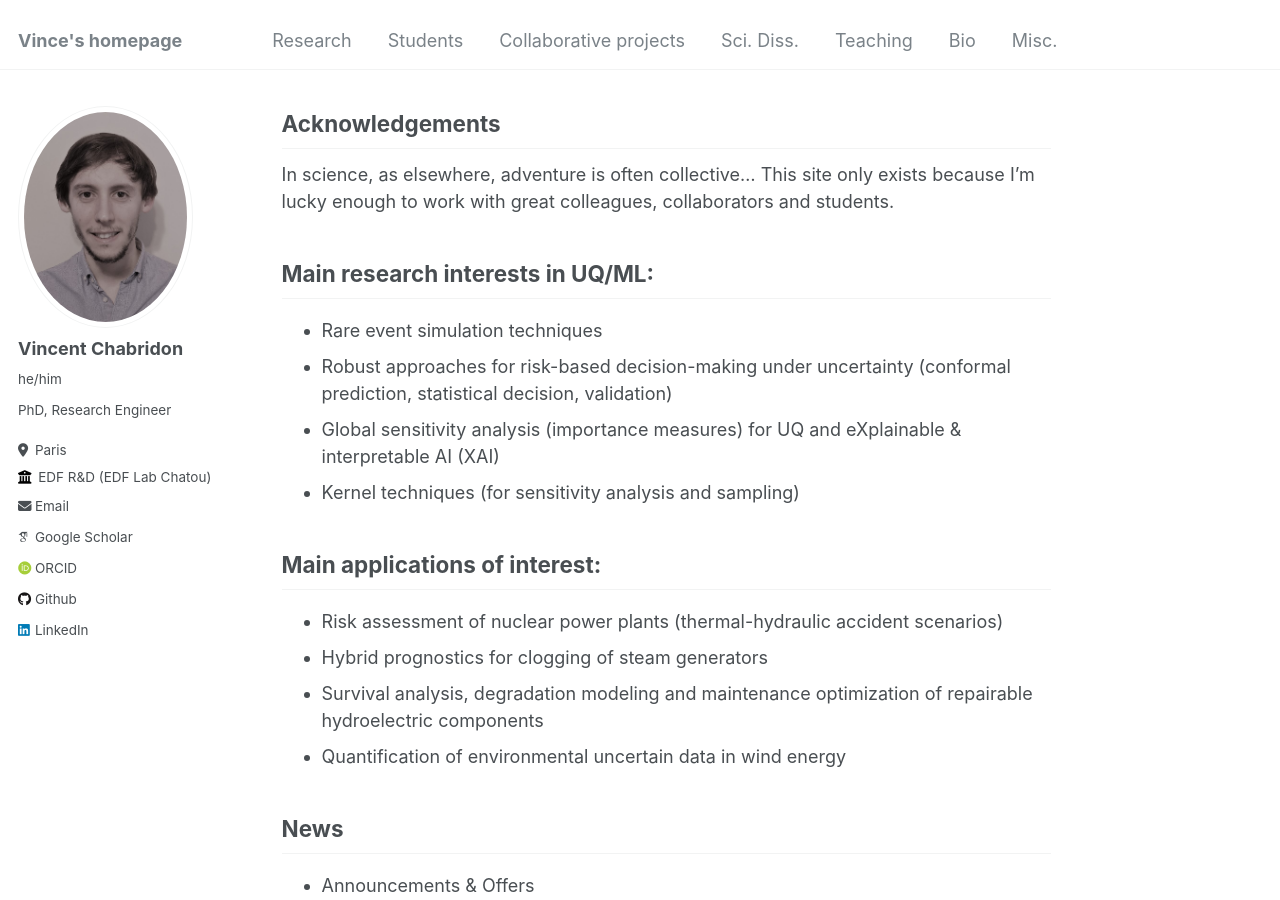
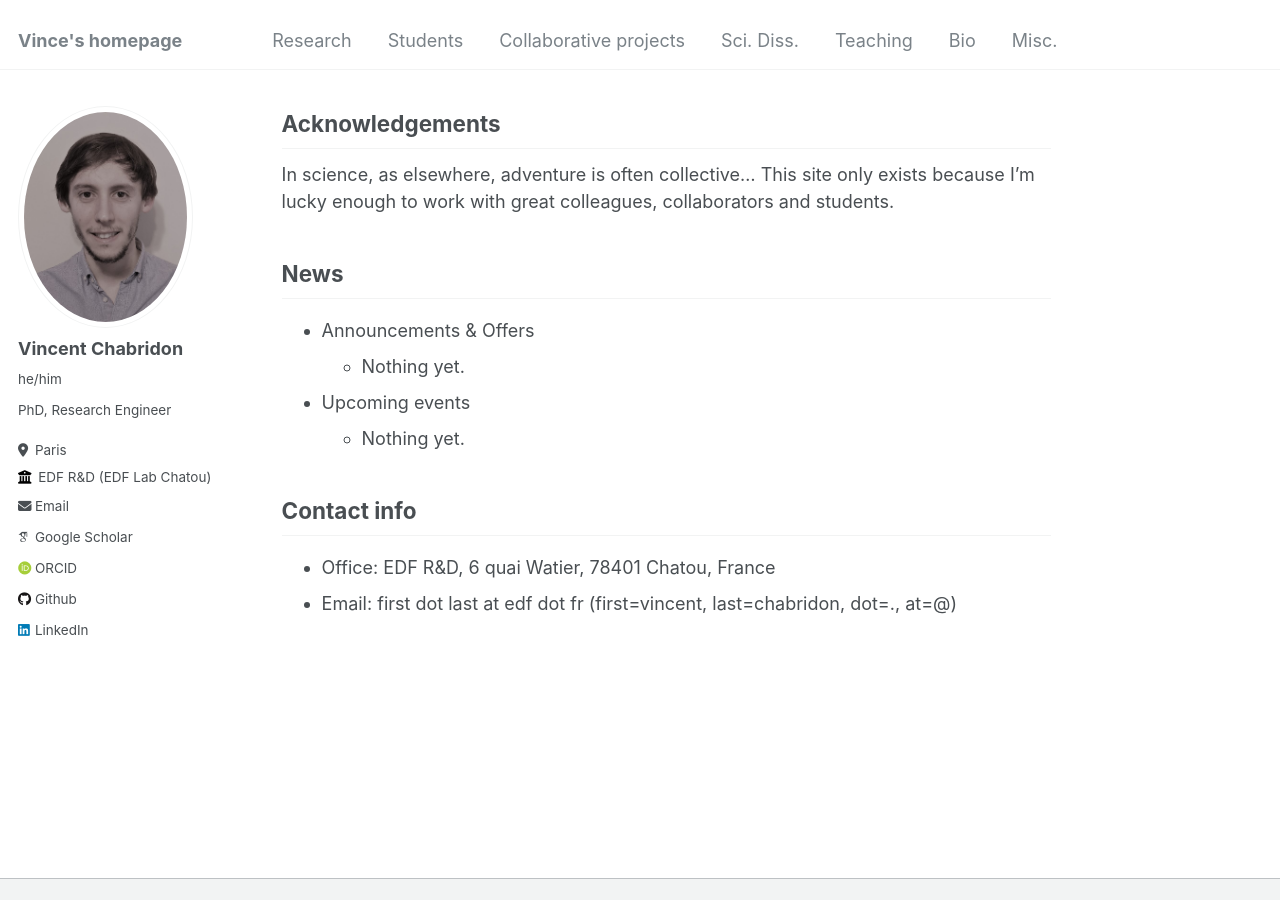
Before and after one commit to vchabri/vchabri.github.io, a Jekyll site: the page built from _pages/about.md, in a window 1280 px wide and 900 px high, scrolled down 191 px. Built offline with Jekyll 4.4.1, drawn with Linux system fonts in a browser that asks for light colours; some web fonts are replaced.

Commit message:
Update about.md

```diff
--- a/_pages/about.md
+++ b/_pages/about.md
@@ -12,18 +12,6 @@ As a research engineer at EDF R&D, my research focuses on various aspects of **U
 ## Acknowledgements
 In science, as elsewhere, adventure is often collective... This site only exists because I'm lucky enough to work with great colleagues, collaborators and students.
 
-## Main research interests in UQ/ML:
-* Rare event simulation techniques
-* Robust approaches for risk-based decision-making under uncertainty (conformal prediction, statistical decision, validation)
-* Global sensitivity analysis (importance measures) for UQ and eXplainable & interpretable AI (XAI)
-* Kernel techniques (for sensitivity analysis and sampling)
-
-## Main applications of interest:
-* Risk assessment of nuclear power plants (thermal-hydraulic accident scenarios)
-* Hybrid prognostics for clogging of steam generators
-* Survival analysis, degradation modeling and maintenance optimization of repairable hydroelectric components
-* Quantification of environmental uncertain data in wind energy
-
 ## News
 * Announcements & Offers
   - Nothing yet.
```
